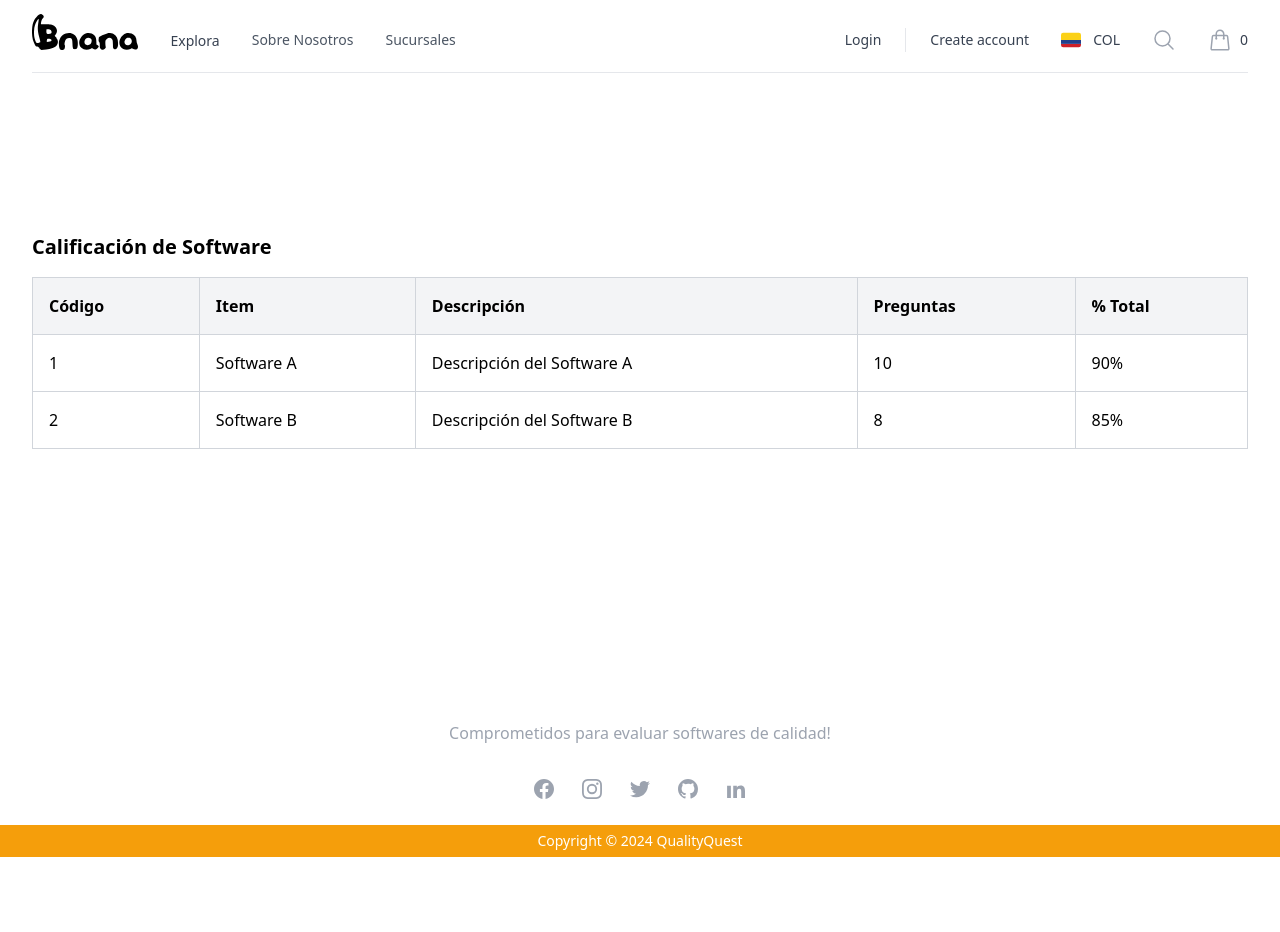
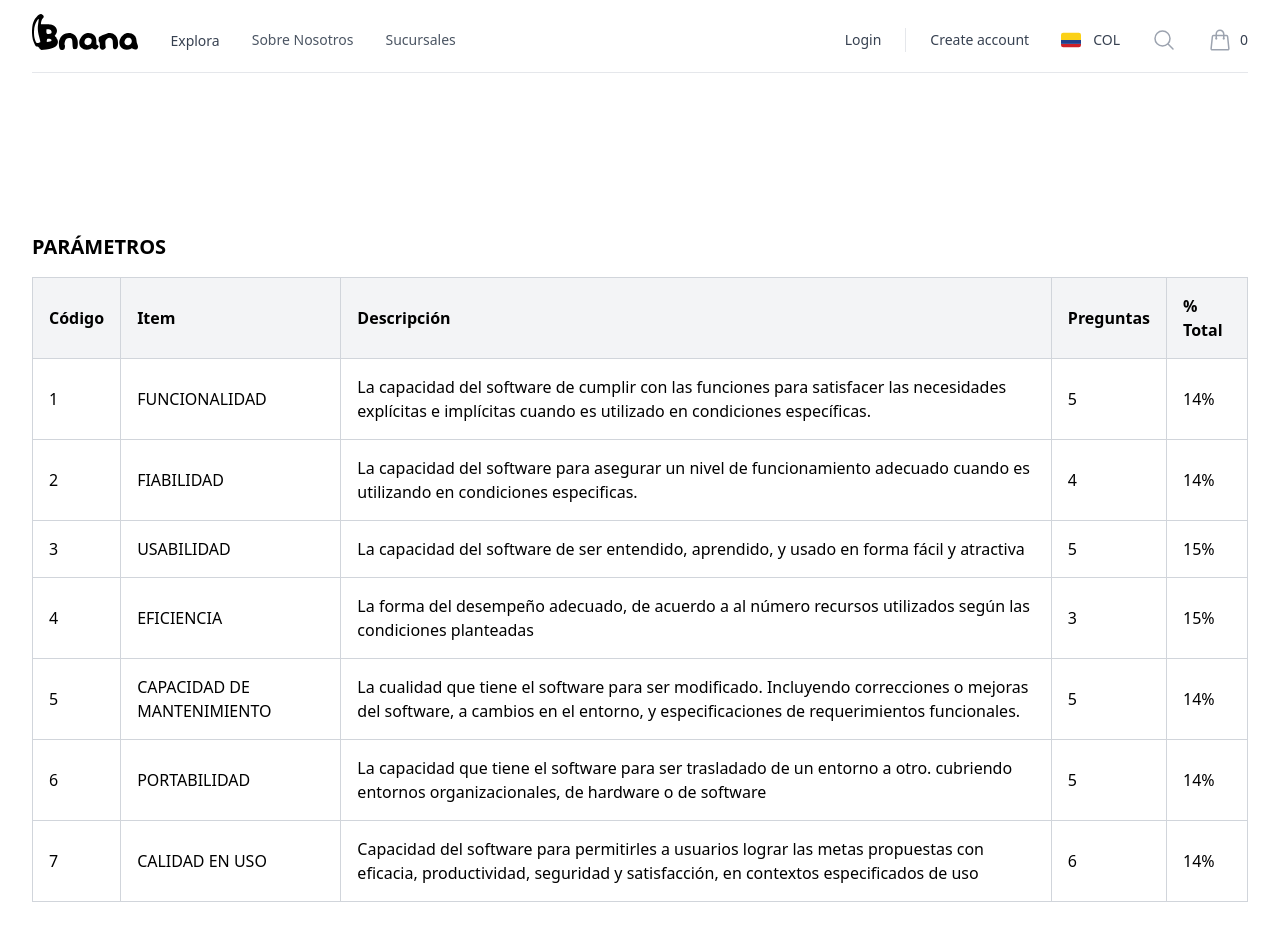
Before and after one commit to Juanska123-Giron/BnanaFront, a React (Vite) app: page / in a window 1280 px wide. Shown: the top 932 px of the page. Before the commit the page ends 865 px from the top, so only its background shows below. Built offline with nearby package versions, Linux system fonts and the light colour scheme; the HTML template or start-up script is replaced by a standard one.

Commit message:
se modificó la tabla con los parámetros y se creó un botón que habilita una paginación para evaluar el software, aún no se configura la paginación

```diff
--- a/src/components/AfterNav.jsx
+++ b/src/components/AfterNav.jsx
@@ -15,17 +15,52 @@ export const AfterNav = ({ isPopoverOpen }) => {
   const softwareItems = [
     {
       codigo: 1,
-      item: 'Software A',
-      descripcion: 'Descripción del Software A',
-      preguntas: 10,
-      porcentajeTotal: '90%'
+      item: 'FUNCIONALIDAD',
+      descripcion: 'La capacidad del software de cumplir con las funciones para satisfacer las necesidades explícitas e implícitas cuando es utilizado en condiciones específicas.',
+      preguntas: 5,
+      porcentajeTotal: '14%'
     },
     {
       codigo: 2,
-      item: 'Software B',
-      descripcion: 'Descripción del Software B',
-      preguntas: 8,
-      porcentajeTotal: '85%'
+      item: 'FIABILIDAD',
+      descripcion: 'La capacidad del software  para  asegurar  un  nivel   de funcionamiento adecuado cuando es  utilizando en condiciones especificas.',
+      preguntas: 4,
+      porcentajeTotal: '14%'
+    },
+    {
+      codigo: 3,
+      item: 'USABILIDAD',
+      descripcion: 'La capacidad del software de ser entendido, aprendido, y usado en forma fácil y atractiva',
+      preguntas: 5,
+      porcentajeTotal: '15%'
+    },
+    {
+      codigo: 4,
+      item: 'EFICIENCIA',
+      descripcion: 'La forma del desempeño adecuado, de acuerdo a al número  recursos utilizados según las condiciones planteadas',
+      preguntas: 3,
+      porcentajeTotal: '15%'
+    },
+    {
+      codigo: 5,
+      item: 'CAPACIDAD DE MANTENIMIENTO',
+      descripcion: 'La cualidad que tiene el software para ser modificado. Incluyendo correcciones o mejoras del  software, a cambios en el entorno, y especificaciones de requerimientos funcionales.',
+      preguntas: 5,
+      porcentajeTotal: '14%'
+    },
+    {
+      codigo: 6,
+      item: 'PORTABILIDAD',
+      descripcion: 'La capacidad que tiene el software para ser trasladado de un entorno a otro. cubriendo entornos organizacionales, de hardware o de software',
+      preguntas: 5,
+      porcentajeTotal: '14%'
+    },
+    {
+      codigo: 7,
+      item: 'CALIDAD EN USO',
+      descripcion: 'Capacidad del software para permitirles a usuarios lograr las  metas  propuestas  con  eficacia,  productividad,  seguridad  y  satisfacción,  en contextos especificados de uso',
+      preguntas: 6,
+      porcentajeTotal: '14%'
     },
   ];
 
@@ -33,7 +68,7 @@ export const AfterNav = ({ isPopoverOpen }) => {
     <div className={`relative overflow-hidden bg-white transition-all duration-500 ease-in-out ${isPopoverOpen ? 'mt-128' : 'mt-0'}`}>
       <div className={`relative overfxlow-hidden bg-white transition-all duration-500 ease-in-out pb-80 pt-16 sm:pb-40 sm:pt-24 lg:pb-48 lg:pt-40 ${isPopoverOpen ? 'mt-0' : 'mt-0'}`}>
         <div className="relative mx-auto max-w-7xl px-4 sm:static sm:px-6 lg:px-8">
-        <h2 className="text-xl font-semibold mb-4">Calificación de Software</h2>
+        <h2 className="text-xl font-semibold mb-4">PARÁMETROS</h2>
         <div className="overflow-x-auto">
           <table className="min-w-full border-collapse border border-gray-300">
             <thead className="bg-gray-100">
@@ -58,6 +93,11 @@ export const AfterNav = ({ isPopoverOpen }) => {
             </tbody>
           </table>
         </div>
+        <div className="flex justify-center mt-8">
+            <button className="bg-blue-500 hover:bg-blue-700 text-white font-bold py-2 px-4 rounded">
+              EVALUAR SOFTWARE
+            </button>
+        </div>
         </div>
       </div>
     </div>
```
